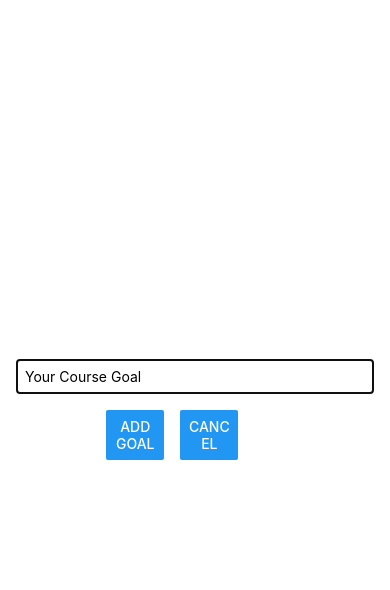
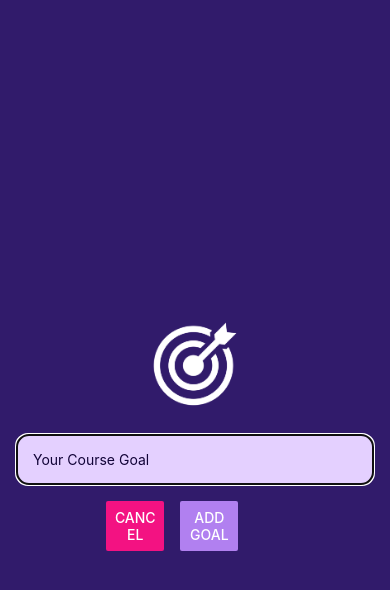
Before and after one commit to RupErz/Goal-Schedule-App, a React Native app: screen / in a window 390 px wide. Both pictures are taken after a click on the button "ADD NEW GOAL". Shown: the top 590 px of the page. Built offline with nearby package versions, Linux system fonts and the light colour scheme.

Commit message:
Status Bar, background color

```diff
--- a/App.js
+++ b/App.js
@@ -2,6 +2,7 @@ import { useState } from 'react';
 import { Button, FlatList, ScrollView, StyleSheet, Text, TextInput, View } from 'react-native';
 import GoalItem from './components/GoalItem';
 import GoalInput from './components/GoalInput';
+import { StatusBar } from 'expo-status-bar';
 
 export default function App() {
   const [courseGoals, setCourseGoals] = useState([]);
@@ -34,9 +35,15 @@ export default function App() {
     })
   };
   return (
+    <>
+      {/* A component to tune the status bar (zone display Wifi, Battery, Time) */}
+      <StatusBar
+        style='light'
+      />
+
       <View style = {styles.appContainer}>
         {/* A button control modal visibility */}
-      <Button title="Add New Goal" color='#5e0acc' onPress={startAtGoalHandler} />
+        <Button title="Add New Goal" color='#a065ec' onPress={startAtGoalHandler} />
 
         {/* Input area for user to submit */}
         { modalIsVisible &&
@@ -65,10 +72,9 @@ export default function App() {
               return item.id;
             }}
           />
-
         </View>
-
       </View>
+    </>
   );
 }
 
@@ -77,6 +83,7 @@ const styles = StyleSheet.create({
     paddingTop: 50,
     paddingHorizontal: 16,
     flex: 1, // Allow the outer container to take full height since it's the only container right now.
+    backgroundColor: "#1e085a",
   },
   goalsContainer: {
     flex: 5,
--- a/app.json
+++ b/app.json
@@ -7,6 +7,7 @@
     "icon": "./assets/icon.png",
     "userInterfaceStyle": "light",
     "newArchEnabled": true,
+    "backgroundColor": "#1e085a",
     "splash": {
       "image": "./assets/splash-icon.png",
       "resizeMode": "contain",
--- a/components/GoalInput.js
+++ b/components/GoalInput.js
@@ -1,5 +1,5 @@
 import React, { useState } from 'react'
-import { TextInput, Button, View, StyleSheet, Alert, Modal } from 'react-native'
+import { TextInput, Button, View, StyleSheet, Alert, Modal, Image } from 'react-native'
 
 const GoalInput = (props) => {
     const [enteredGoalText, setEnteredGoalText] = useState('');
@@ -22,6 +22,10 @@ const GoalInput = (props) => {
     return (
         <Modal visible={props.visible} animationType='slide'>
             <View style = {styles.inputContainer}>
+                <Image
+                    source={require('../assets/images/goal.png')}
+                    style={styles.image}
+                />
                 <TextInput
                     style = {styles.texInput}
                     placeholder='Your Course Goal'
@@ -32,14 +36,16 @@ const GoalInput = (props) => {
                 <View style = {styles.buttonContainer}>
                     <View style = {styles.button}>
                         <Button
-                            title = 'Add Goal'
-                            onPress={addGoalHandler}
+                            title= 'Cancel'
+                            onPress={props.onCancel}
+                            color={"#f31282"}
                         />
                     </View>
                     <View style = {styles.button}>
                         <Button
-                            title= 'Cancel'
-                            onPress={props.onCancel}
+                            title = 'Add Goal'
+                            onPress={addGoalHandler}
+                            color={"#b180f0"}
                         />
                     </View>
                 </View>
@@ -54,17 +60,19 @@ const styles = StyleSheet.create({
     inputContainer : {
         justifyContent: 'center', // How the elements are distributed in the row or column
         alignItems: 'center',
-        marginBottom: 24 ,
-        borderBottomWidth: 1,
-        borderColor: 'lightgrey',
         flex: 1,
         padding: 16,
-      },
+        backgroundColor: '#311b6b',
+    },
     texInput: {
         borderWidth: 1,
-        borderColor: 'lightgrey',
+        borderColor: '#e4d0ff',
+        borderRadius: 12,
+        backgroundColor: '#e4d0ff',
         width: '100%', // Take 70% of the available width
-        padding: 8,
+        padding: 16,
+        color: '#120438',
+
     },
     buttonContainer: {
         flexDirection: 'row',
@@ -73,5 +81,10 @@ const styles = StyleSheet.create({
     button: {
         width: '30%',
         marginHorizontal: 8,
+    },
+    image: {
+        width: 100,
+        height: 100,
+        margin: 20,
     }
 });
```
Also changed, not shown: assets/images/goal.png (added). Lines whose indentation alone changed are shown as unchanged.
